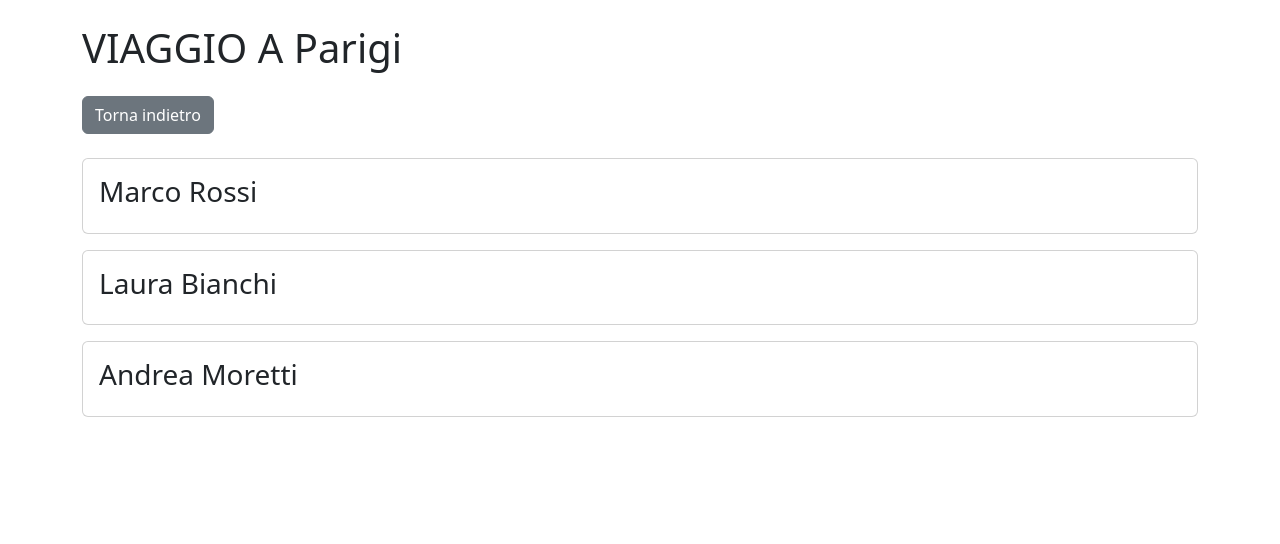
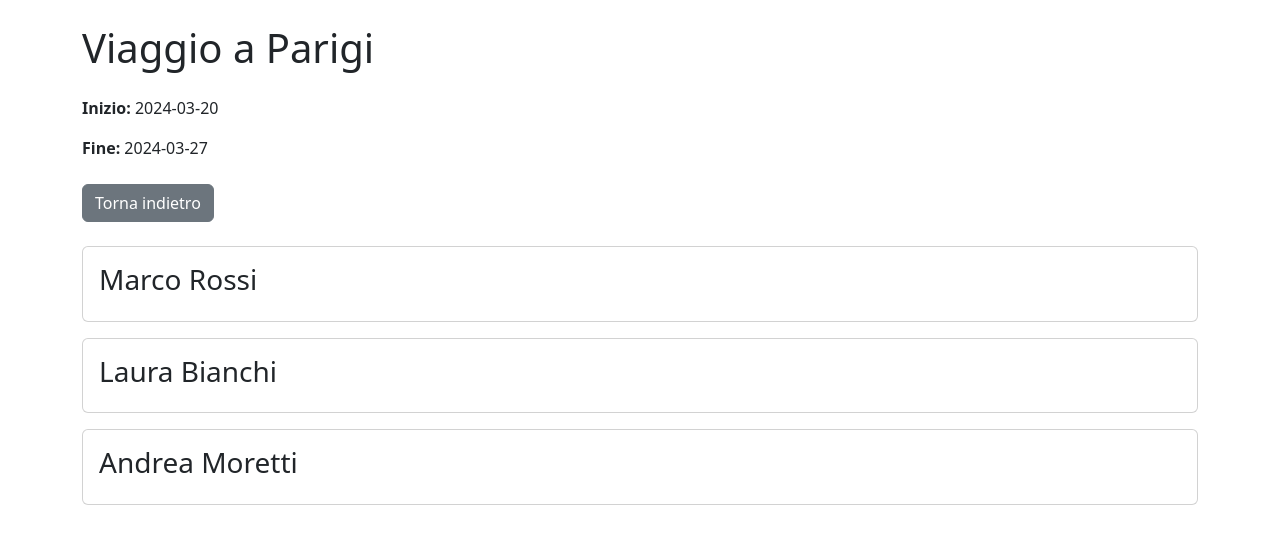
Before and after one commit to deca-francesco/sst-travel-mate, a React (Vite) app: page /1 in a window 1280 px wide. Shown: the top 544 px of the page. Built offline with nearby package versions, Linux system fonts and the light colour scheme.

Commit message:
UPDATE: h1 in both pages

```diff
--- a/src/index.css
+++ b/src/index.css
@@ -1,5 +1,3 @@
 .travel_card {
     cursor: pointer;
-
-
 }
--- a/src/pages/SingleTravel.jsx
+++ b/src/pages/SingleTravel.jsx
@@ -11,8 +11,10 @@ export default function SingleTravel() {
     return (
         <>
             <div className="container">
-                <h1 className="my-4">VIAGGIO A {selectedTravel.destination}</h1>
-                <Link to={"/"}><button className='btn btn-secondary mb-4'>Torna indietro</button></Link>
+                <h1 className="my-4">Viaggio a {selectedTravel.destination}</h1>
+                <p><strong>Inizio: </strong>{selectedTravel.startDate}</p>
+                <p><strong>Fine: </strong>{selectedTravel.endDate}</p>
+                <Link to={"/"}><button className='btn btn-secondary mt-2 mb-4'>Torna indietro</button></Link>
                 {selectedTravel.participants.map(participant => (
                     <div className="card mb-3 p-3" key={participant.id}>
                         <h3>{participant.firstName} {participant.lastName}</h3>
@@ -21,5 +23,4 @@ export default function SingleTravel() {
             </div>
         </>
     )
-
 }
--- a/src/pages/TravelsPage.jsx
+++ b/src/pages/TravelsPage.jsx
@@ -7,7 +7,7 @@ export default function TravelsPage() {
     return (
         <>
             <div className="container">
-                <h1 className="my-5">VIAGGI FANTOZZIANI</h1>
+                <h1 className="my-4">Viaggi Fantozziani</h1>
                 {db.map(travel => (
                     <Link to={`/${travel.id}`} key={travel.id} className="text-decoration-none">
                         <div className="travel_card card mb-3 p-3" >
```
